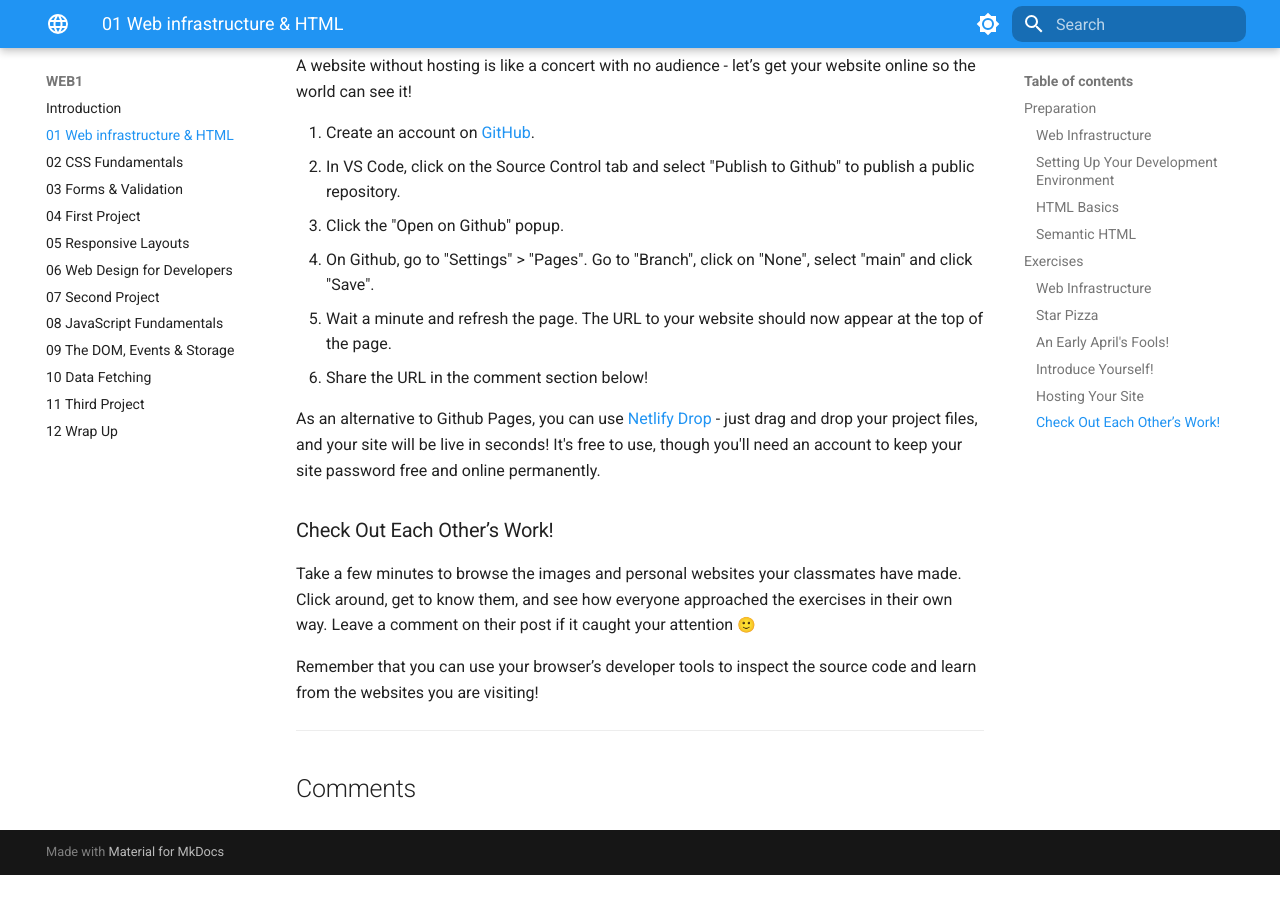
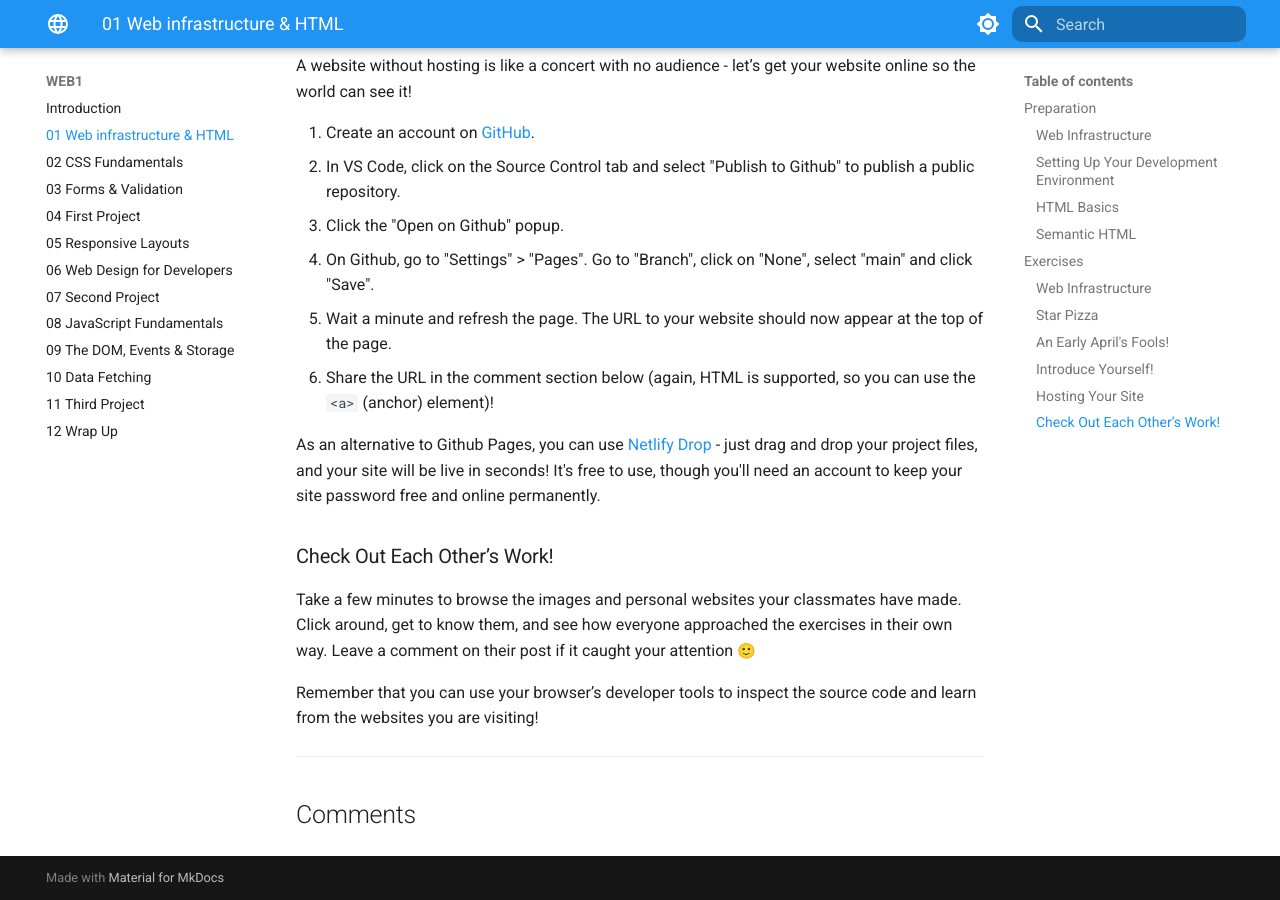
Before and after one commit to KasperKnop/WEB1, an MkDocs documentation site: the page built from docs/01-web-infrastructure-and-html.md, in a window 1280 px wide and 900 px high, scrolled down 3339 px. Built offline with MkDocs 1.6.1 and Material for MkDocs 9.7.7, drawn with Linux system fonts in a browser that asks for light colours; emoji names are drawn with the system emoji font; comment, search, counter and statistics services are not loaded; before the commit the page ends 4214 px from its top, so only the background shows below that.

Commit message:
Update 01-web-infrastructure-and-html.md

```diff
--- a/docs/01-web-infrastructure-and-html.md
+++ b/docs/01-web-infrastructure-and-html.md
@@ -124,7 +124,7 @@ A website without hosting is like a concert with no audience - let’s get your
 3. Click the "Open on Github" popup.
 4. On Github, go to "Settings" > "Pages". Go to "Branch", click on "None", select "main" and click "Save".
 5. Wait a minute and refresh the page. The URL to your website should now appear at the top of the page.
-6. Share the URL in the comment section below!
+6. Share the URL in the comment section below (again, HTML is supported, so you can use the `<a>` (anchor) element)!
 
 As an alternative to Github Pages, you can use [Netlify Drop](https://app.netlify.com/drop){:target="\_blank"} - just drag and drop your project files, and your site will be live in seconds! It's free to use, though you'll need an account to keep your site password free and online permanently.
 
```
